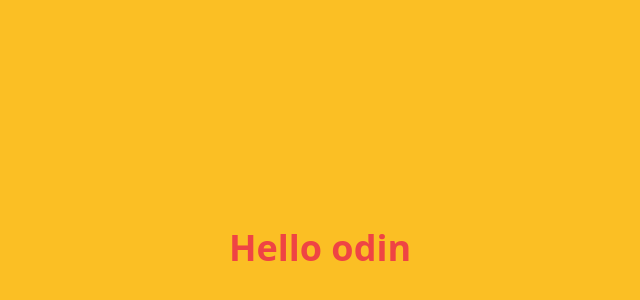
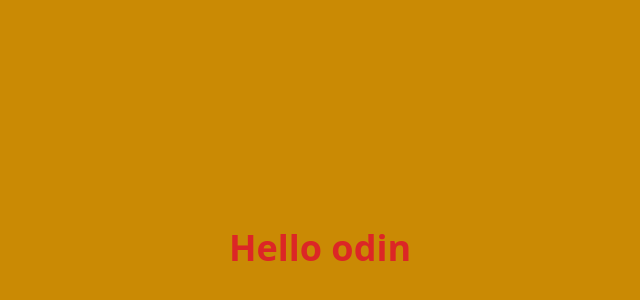
Before and after one commit to MohamadObeid9/webpack-template, a website built with webpack: page src/index.html in a window 1280 px wide. Shown: the part 152-452 px from the top of the page, without its empty margins (320-960 px from the left). Built offline with nearby package versions, Linux system fonts and the light colour scheme.

Commit message:
little test

```diff
--- a/src/index.html
+++ b/src/index.html
@@ -6,5 +6,5 @@
     <title>Document</title>
   </head>
 
-  <body class="flex justify-center items-center h-screen bg-amber-400 dark:bg-fuchsia-700 selection:bg-slate-500"></body>
+  <body class="flex justify-center items-center h-screen  bg-yellow-600 dark:bg-fuchsia-700 selection:bg-slate-500"></body>
 </html>
--- a/src/ts/script.ts
+++ b/src/ts/script.ts
@@ -1,7 +1,7 @@
 const createPara = () => {
   const para = document.createElement("p");
   para.textContent = "Hello odin";
-  para.classList.add("text-red-500", "font-bold", "text-4xl","dark:text-amber-400");
+  para.classList.add("text-red-600", "font-bold", "text-4xl","dark:text-amber-400");
   document.body.appendChild(para);
 };
 export default createPara;
```
